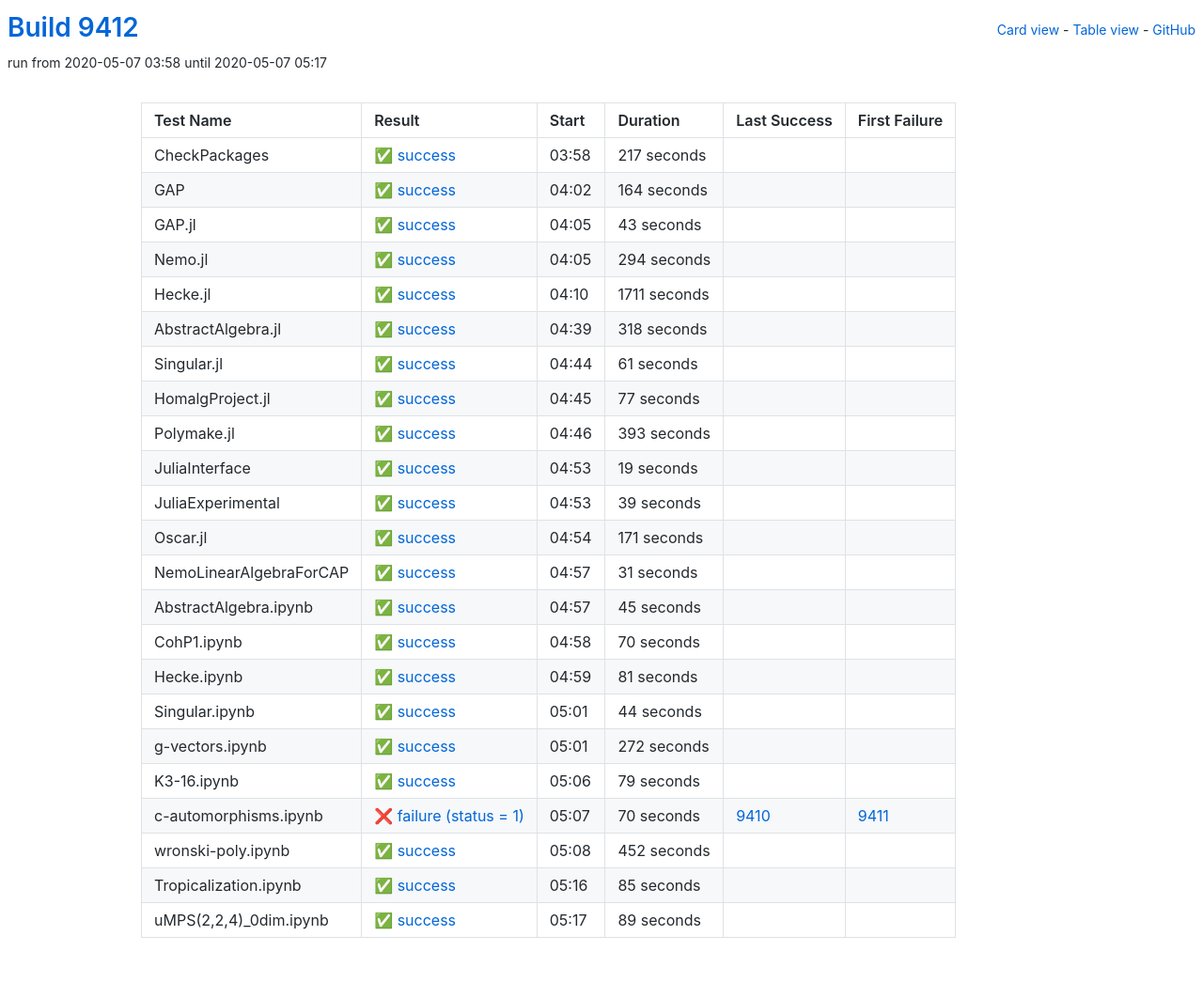
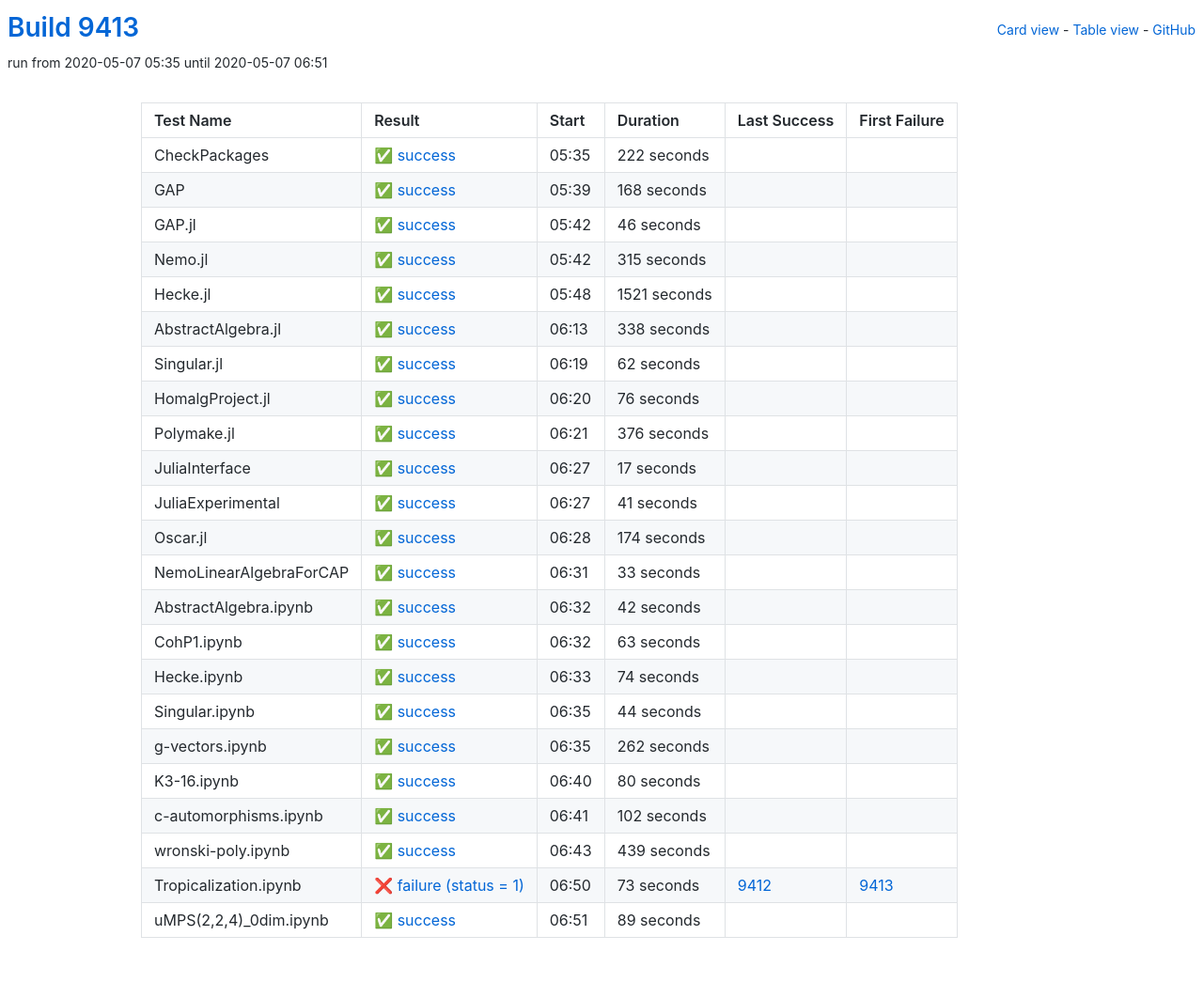
Before and after one commit to oscar-system/oscar-ci-status, a Jekyll site: the page built from table.html, in a window 1280 px wide. Shown: the whole page at 94% size. Built offline with Jekyll 4.4.1, drawn with Linux system fonts in a browser that asks for light colours.

Commit message:
Build 9413

```diff
--- a/_data/ci.yml
+++ b/_data/ci.yml
@@ -1,197 +1,197 @@
-build: 9412
-build_url: https://oscarci.mathematik.uni-kl.de/job/oscar/9412/
+build: 9413
+build_url: https://oscarci.mathematik.uni-kl.de/job/oscar/9413/
 job: oscar
 tests:
-- duration: 217
+- duration: 222
   exitcode: 0
   first_failure: false
   first_failure_url: null
   id: checkpackages
   last_success: false
   last_success_url: null
-  log: https://oscarci.mathematik.uni-kl.de/job/oscar/9412/artifact/logs/build-9412/CheckPackages.log
+  log: https://oscarci.mathematik.uni-kl.de/job/oscar/9413/artifact/logs/build-9413/CheckPackages.log
   name: CheckPackages
-  start: 2020-05-07 03:58
+  start: 2020-05-07 05:35
   status: success
   success: true
-- duration: 164
+- duration: 168
   exitcode: 0
   first_failure: false
   first_failure_url: null
   id: gap
   last_success: false
   last_success_url: null
-  log: https://oscarci.mathematik.uni-kl.de/job/oscar/9412/artifact/logs/build-9412/GAP.log
+  log: https://oscarci.mathematik.uni-kl.de/job/oscar/9413/artifact/logs/build-9413/GAP.log
   name: GAP
-  start: 2020-05-07 04:02
+  start: 2020-05-07 05:39
   status: success
   success: true
-- duration: 43
+- duration: 46
   exitcode: 0
   first_failure: false
   first_failure_url: null
   id: gap-jl
   last_success: false
   last_success_url: null
-  log: https://oscarci.mathematik.uni-kl.de/job/oscar/9412/artifact/logs/build-9412/GAP.jl.log
+  log: https://oscarci.mathematik.uni-kl.de/job/oscar/9413/artifact/logs/build-9413/GAP.jl.log
   name: GAP.jl
-  start: 2020-05-07 04:05
+  start: 2020-05-07 05:42
   status: success
   success: true
-- duration: 294
+- duration: 315
   exitcode: 0
   first_failure: false
   first_failure_url: null
   id: nemo-jl
   last_success: false
   last_success_url: null
-  log: https://oscarci.mathematik.uni-kl.de/job/oscar/9412/artifact/logs/build-9412/Nemo.jl.log
+  log: https://oscarci.mathematik.uni-kl.de/job/oscar/9413/artifact/logs/build-9413/Nemo.jl.log
   name: Nemo.jl
-  start: 2020-05-07 04:05
+  start: 2020-05-07 05:42
   status: success
   success: true
-- duration: 1711
+- duration: 1521
   exitcode: 0
   first_failure: false
   first_failure_url: null
   id: hecke-jl
   last_success: false
   last_success_url: null
-  log: https://oscarci.mathematik.uni-kl.de/job/oscar/9412/artifact/logs/build-9412/Hecke.jl.log
+  log: https://oscarci.mathematik.uni-kl.de/job/oscar/9413/artifact/logs/build-9413/Hecke.jl.log
   name: Hecke.jl
-  start: 2020-05-07 04:10
+  start: 2020-05-07 05:48
   status: success
   success: true
-- duration: 318
+- duration: 338
   exitcode: 0
   first_failure: false
   first_failure_url: null
   id: abstractalgebra-jl
   last_success: false
   last_success_url: null
-  log: https://oscarci.mathematik.uni-kl.de/job/oscar/9412/artifact/logs/build-9412/AbstractAlgebra.jl.log
+  log: https://oscarci.mathematik.uni-kl.de/job/oscar/9413/artifact/logs/build-9413/AbstractAlgebra.jl.log
   name: AbstractAlgebra.jl
-  start: 2020-05-07 04:39
+  start: 2020-05-07 06:13
   status: success
   success: true
-- duration: 61
+- duration: 62
   exitcode: 0
   first_failure: false
   first_failure_url: null
   id: singular-jl
   last_success: false
   last_success_url: null
-  log: https://oscarci.mathematik.uni-kl.de/job/oscar/9412/artifact/logs/build-9412/Singular.jl.log
+  log: https://oscarci.mathematik.uni-kl.de/job/oscar/9413/artifact/logs/build-9413/Singular.jl.log
   name: Singular.jl
-  start: 2020-05-07 04:44
+  start: 2020-05-07 06:19
   status: success
   success: true
-- duration: 77
+- duration: 76
   exitcode: 0
   first_failure: false
   first_failure_url: null
   id: homalgproject-jl
   last_success: false
   last_success_url: null
-  log: https://oscarci.mathematik.uni-kl.de/job/oscar/9412/artifact/logs/build-9412/HomalgProject.jl.log
+  log: https://oscarci.mathematik.uni-kl.de/job/oscar/9413/artifact/logs/build-9413/HomalgProject.jl.log
   name: HomalgProject.jl
-  start: 2020-05-07 04:45
+  start: 2020-05-07 06:20
   status: success
   success: true
-- duration: 393
+- duration: 376
   exitcode: 0
   first_failure: false
   first_failure_url: null
   id: polymake-jl
   last_success: false
   last_success_url: null
-  log: https://oscarci.mathematik.uni-kl.de/job/oscar/9412/artifact/logs/build-9412/Polymake.jl.log
+  log: https://oscarci.mathematik.uni-kl.de/job/oscar/9413/artifact/logs/build-9413/Polymake.jl.log
   name: Polymake.jl
-  start: 2020-05-07 04:46
+  start: 2020-05-07 06:21
   status: success
   success: true
-- duration: 19
+- duration: 17
   exitcode: 0
   first_failure: false
   first_failure_url: null
   id: juliainterface
   last_success: false
   last_success_url: null
-  log: https://oscarci.mathematik.uni-kl.de/job/oscar/9412/artifact/logs/build-9412/JuliaInterface.log
+  log: https://oscarci.mathematik.uni-kl.de/job/oscar/9413/artifact/logs/build-9413/JuliaInterface.log
   name: JuliaInterface
-  start: 2020-05-07 04:53
+  start: 2020-05-07 06:27
   status: success
   success: true
-- duration: 39
+- duration: 41
   exitcode: 0
   first_failure: false
   first_failure_url: null
   id: juliaexperimental
   last_success: false
   last_success_url: null
-  log: https://oscarci.mathematik.uni-kl.de/job/oscar/9412/artifact/logs/build-9412/JuliaExperimental.log
+  log: https://oscarci.mathematik.uni-kl.de/job/oscar/9413/artifact/logs/build-9413/JuliaExperimental.log
   name: JuliaExperimental
-  start: 2020-05-07 04:53
+  start: 2020-05-07 06:27
   status: success
   success: true
-- duration: 171
+- duration: 174
   exitcode: 0
   first_failure: false
   first_failure_url: null
   id: oscar-jl
   last_success: false
   last_success_url: null
-  log: https://oscarci.mathematik.uni-kl.de/job/oscar/9412/artifact/logs/build-9412/Oscar.jl.log
+  log: https://oscarci.mathematik.uni-kl.de/job/oscar/9413/artifact/logs/build-9413/Oscar.jl.log
   name: Oscar.jl
-  start: 2020-05-07 04:54
+  start: 2020-05-07 06:28
   status: success
   success: true
-- duration: 31
+- duration: 33
   exitcode: 0
   first_failure: false
   first_failure_url: null
   id: nemolinearalgebraforcap
   last_success: false
   last_success_url: null
-  log: https://oscarci.mathematik.uni-kl.de/job/oscar/9412/artifact/logs/build-9412/NemoLinearAlgebraForCAP.log
+  log: https://oscarci.mathematik.uni-kl.de/job/oscar/9413/artifact/logs/build-9413/NemoLinearAlgebraForCAP.log
   name: NemoLinearAlgebraForCAP
-  start: 2020-05-07 04:57
+  start: 2020-05-07 06:31
   status: success
   success: true
-- duration: 45
+- duration: 42
   exitcode: 0
   first_failure: false
   first_failure_url: null
   id: abstractalgebra-ipynb
   last_success: false
   last_success_url: null
-  log: https://oscarci.mathematik.uni-kl.de/job/oscar/9412/artifact/logs/build-9412/AbstractAlgebra.ipynb.log
+  log: https://oscarci.mathematik.uni-kl.de/job/oscar/9413/artifact/logs/build-9413/AbstractAlgebra.ipynb.log
   name: AbstractAlgebra.ipynb
-  start: 2020-05-07 04:57
+  start: 2020-05-07 06:32
   status: success
   success: true
-- duration: 70
+- duration: 63
   exitcode: 0
   first_failure: false
   first_failure_url: null
   id: cohp1-ipynb
   last_success: false
   last_success_url: null
-  log: https://oscarci.mathematik.uni-kl.de/job/oscar/9412/artifact/logs/build-9412/CohP1.ipynb.log
+  log: https://oscarci.mathematik.uni-kl.de/job/oscar/9413/artifact/logs/build-9413/CohP1.ipynb.log
   name: CohP1.ipynb
-  start: 2020-05-07 04:58
+  start: 2020-05-07 06:32
   status: success
   success: true
-- duration: 81
+- duration: 74
   exitcode: 0
   first_failure: false
   first_failure_url: null
   id: hecke-ipynb
   last_success: false
   last_success_url: null
-  log: https://oscarci.mathematik.uni-kl.de/job/oscar/9412/artifact/logs/build-9412/Hecke.ipynb.log
+  log: https://oscarci.mathematik.uni-kl.de/job/oscar/9413/artifact/logs/build-9413/Hecke.ipynb.log
   name: Hecke.ipynb
-  start: 2020-05-07 04:59
+  start: 2020-05-07 06:33
   status: success
   success: true
 - duration: 44
@@ -201,71 +201,71 @@ tests:
   id: singular-ipynb
   last_success: false
   last_success_url: null
-  log: https://oscarci.mathematik.uni-kl.de/job/oscar/9412/artifact/logs/build-9412/Singular.ipynb.log
+  log: https://oscarci.mathematik.uni-kl.de/job/oscar/9413/artifact/logs/build-9413/Singular.ipynb.log
   name: Singular.ipynb
-  start: 2020-05-07 05:01
+  start: 2020-05-07 06:35
   status: success
   success: true
-- duration: 272
+- duration: 262
   exitcode: 0
   first_failure: false
   first_failure_url: null
   id: g-vectors-ipynb
   last_success: false
   last_success_url: null
-  log: https://oscarci.mathematik.uni-kl.de/job/oscar/9412/artifact/logs/build-9412/g-vectors.ipynb.log
+  log: https://oscarci.mathematik.uni-kl.de/job/oscar/9413/artifact/logs/build-9413/g-vectors.ipynb.log
   name: g-vectors.ipynb
-  start: 2020-05-07 05:01
+  start: 2020-05-07 06:35
   status: success
   success: true
-- duration: 79
+- duration: 80
   exitcode: 0
   first_failure: false
   first_failure_url: null
   id: k3-16-ipynb
   last_success: false
   last_success_url: null
-  log: https://oscarci.mathematik.uni-kl.de/job/oscar/9412/artifact/logs/build-9412/K3-16.ipynb.log
+  log: https://oscarci.mathematik.uni-kl.de/job/oscar/9413/artifact/logs/build-9413/K3-16.ipynb.log
   name: K3-16.ipynb
-  start: 2020-05-07 05:06
+  start: 2020-05-07 06:40
   status: success
   success: true
-- duration: 70
-  exitcode: 1
-  first_failure: 9411
-  first_failure_url: https://oscarci.mathematik.uni-kl.de/job/oscar/9411/
+- duration: 102
+  exitcode: 0
+  first_failure: false
+  first_failure_url: null
   id: c-automorphisms-ipynb
-  last_success: 9410
-  last_success_url: https://oscarci.mathematik.uni-kl.de/job/oscar/9410/
-  log: https://oscarci.mathematik.uni-kl.de/job/oscar/9412/artifact/logs/build-9412/c-automorphisms.ipynb.log
+  last_success: false
+  last_success_url: null
+  log: https://oscarci.mathematik.uni-kl.de/job/oscar/9413/artifact/logs/build-9413/c-automorphisms.ipynb.log
   name: c-automorphisms.ipynb
-  start: 2020-05-07 05:07
-  status: failure
-  success: false
-- duration: 452
+  start: 2020-05-07 06:41
+  status: success
+  success: true
+- duration: 439
   exitcode: 0
   first_failure: false
   first_failure_url: null
   id: wronski-poly-ipynb
   last_success: false
   last_success_url: null
-  log: https://oscarci.mathematik.uni-kl.de/job/oscar/9412/artifact/logs/build-9412/wronski-poly.ipynb.log
+  log: https://oscarci.mathematik.uni-kl.de/job/oscar/9413/artifact/logs/build-9413/wronski-poly.ipynb.log
   name: wronski-poly.ipynb
-  start: 2020-05-07 05:08
+  start: 2020-05-07 06:43
   status: success
   success: true
-- duration: 85
-  exitcode: 0
-  first_failure: false
-  first_failure_url: null
+- duration: 73
+  exitcode: 1
+  first_failure: 9413
+  first_failure_url: https://oscarci.mathematik.uni-kl.de/job/oscar/9413/
   id: tropicalization-ipynb
-  last_success: false
-  last_success_url: null
-  log: https://oscarci.mathematik.uni-kl.de/job/oscar/9412/artifact/logs/build-9412/Tropicalization.ipynb.log
+  last_success: 9412
+  last_success_url: https://oscarci.mathematik.uni-kl.de/job/oscar/9412/
+  log: https://oscarci.mathematik.uni-kl.de/job/oscar/9413/artifact/logs/build-9413/Tropicalization.ipynb.log
   name: Tropicalization.ipynb
-  start: 2020-05-07 05:16
-  status: success
-  success: true
+  start: 2020-05-07 06:50
+  status: failure
+  success: false
 - duration: 89
   exitcode: 0
   first_failure: false
@@ -273,8 +273,8 @@ tests:
   id: umps-2-2-4-0dim-ipynb
   last_success: false
   last_success_url: null
-  log: https://oscarci.mathematik.uni-kl.de/job/oscar/9412/artifact/logs/build-9412/uMPS-2-2-4-_0dim.ipynb.log
+  log: https://oscarci.mathematik.uni-kl.de/job/oscar/9413/artifact/logs/build-9413/uMPS-2-2-4-_0dim.ipynb.log
   name: uMPS(2,2,4)_0dim.ipynb
-  start: 2020-05-07 05:17
+  start: 2020-05-07 06:51
   status: success
   success: true
```
Also changed, not shown: README.md.
